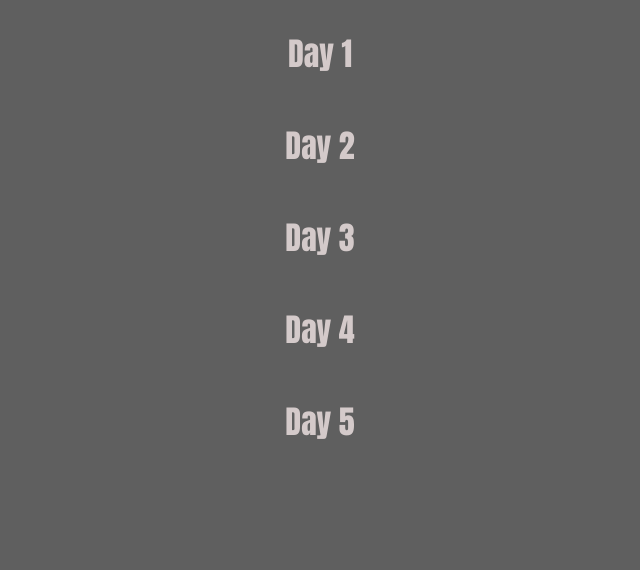
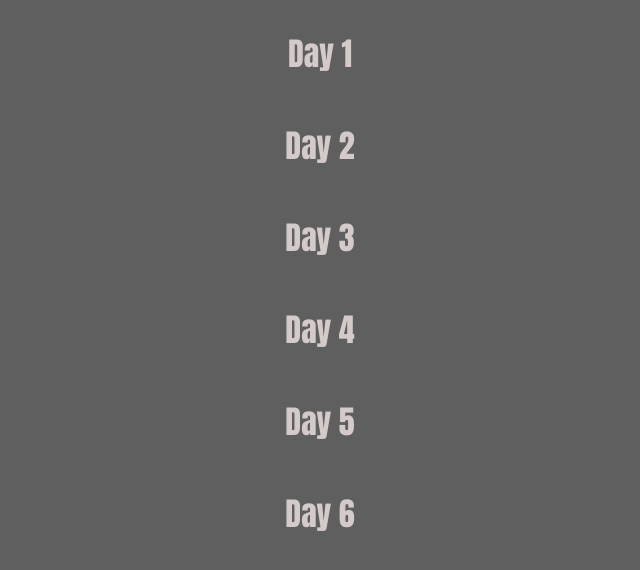
Before and after one commit to Hasanhayat/web, a plain HTML site: page index.html in a window 1280 px wide. Shown: the whole page, without its empty margins (320-960 px from the left). Drawn offline with Linux system fonts and the light colour scheme.

Commit message:
Update index.html

```diff
--- a/index.html
+++ b/index.html
@@ -9,8 +9,9 @@
     <h1>day 1</h1>
     <h1>day 2</h1>
     <h1>day 3</h1>
-        <h1>day 4</h1>
+    <h1>day 4</h1>
     <h1>day 5</h1>
+    <h1>day 6</h1>
 
 
     <script src="app.js"></script>
```
